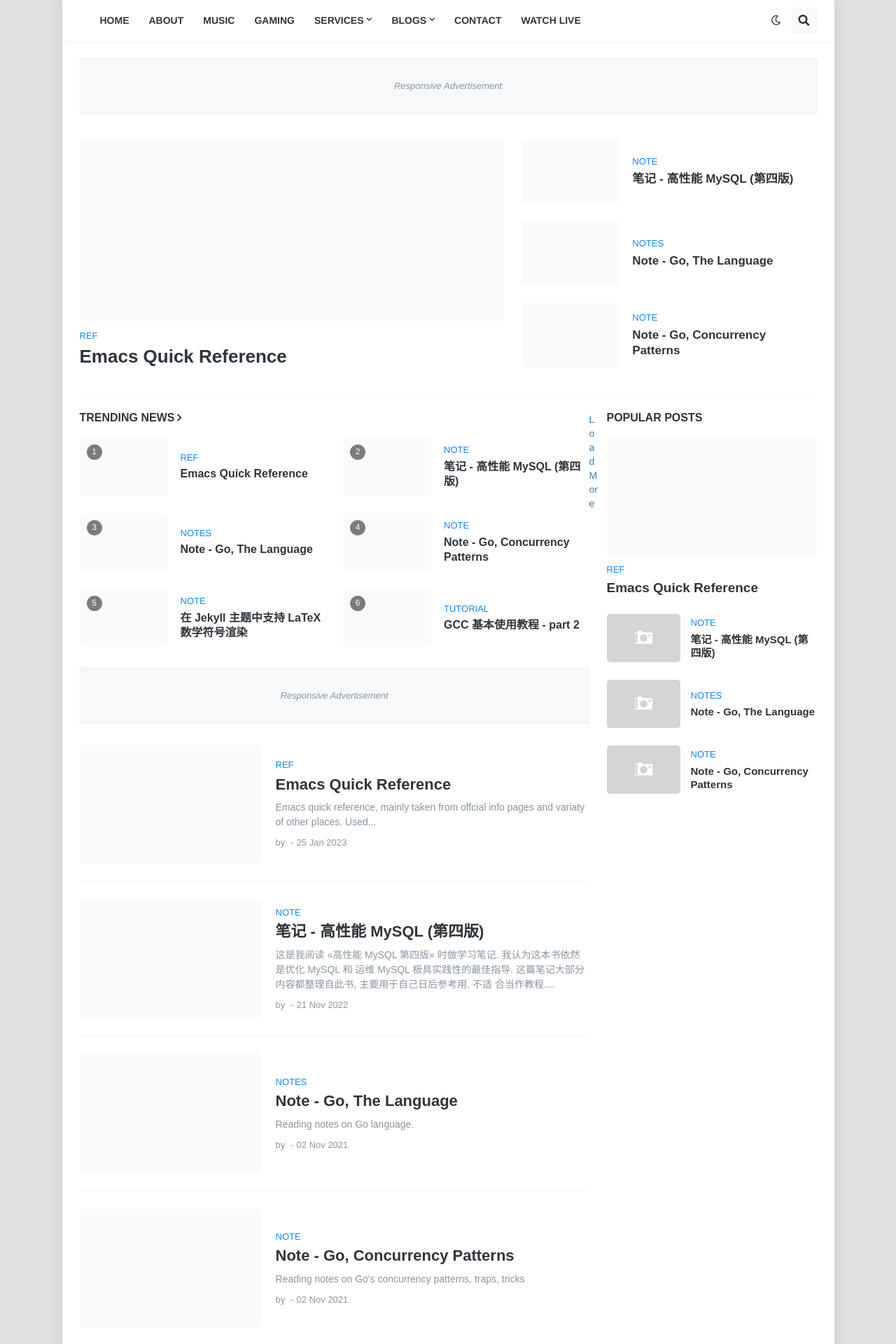
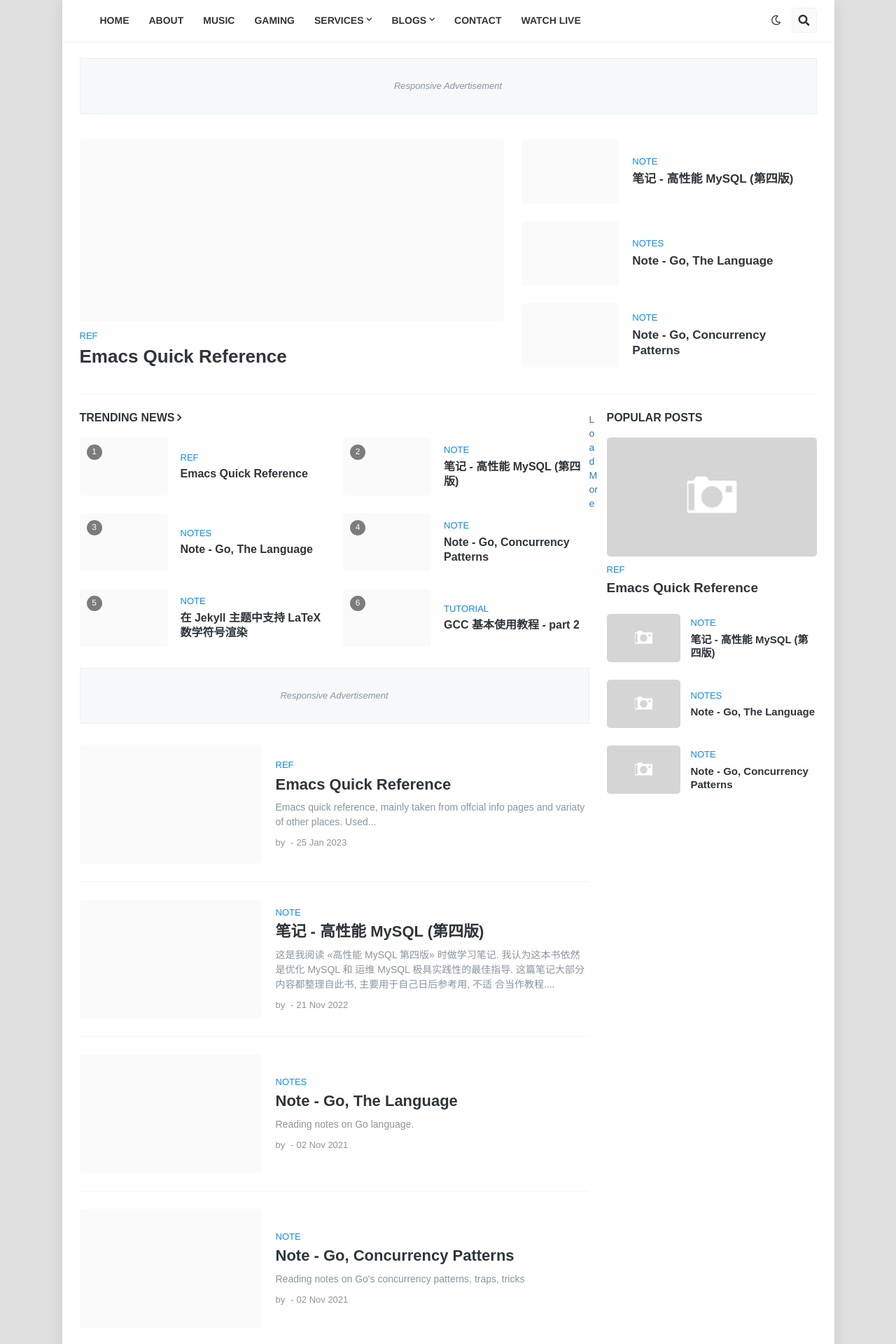
Before and after one commit to postca/postca.github.io, a Jekyll site: the page built from index.html, in a window 1280 px wide. Shown: the top 1920 px of the page at 70% size. Built offline with Jekyll 4.4.1, drawn with Linux system fonts in a browser that asks for light colours; the list of posts is cut into pages by our own code.

Commit message:
Update sidebar.html

```diff
--- a/_includes/sidebar.html
+++ b/_includes/sidebar.html
@@ -7,9 +7,13 @@
   {% for post in site.posts limit:1 %}
     <div class="popular-post post big-post item-0">
       <a class="entry-image-wrap is-image" href="{{ post.url }}" title="{{ post.title }}">
-                    {% if post.image %}
-            <span class="entry-thumb lazy-ify" data-image="{{ site.baseurl }}/{{ post.image }}" style="background-image:url({{ site.baseurl }}/{{ post.image }})"></span>
-            {% endif %}
+{% if post.optimized_image %}
+<span class="entry-thumb lazy-ify" data-image="{{ post.optimized_image }}" style="background-image:url({{ post.optimized_image }})"></span>
+{% elsif post.image %}
+<span class="entry-thumb lazy-ify" data-image="{{ post.image }}" style="background-image:url({{ post.image }})"></span>
+{% else %}
+<span class="entry-thumb lazy-ify" data-image="/assets/img/off.jpg" style="background-image:url(/assets/img/off.png)"></span>
+{% endif %}
       </a>
       <div class="entry-header">
         <span class="entry-category">{{ post.categories | join: ', ' }}</span>
```
